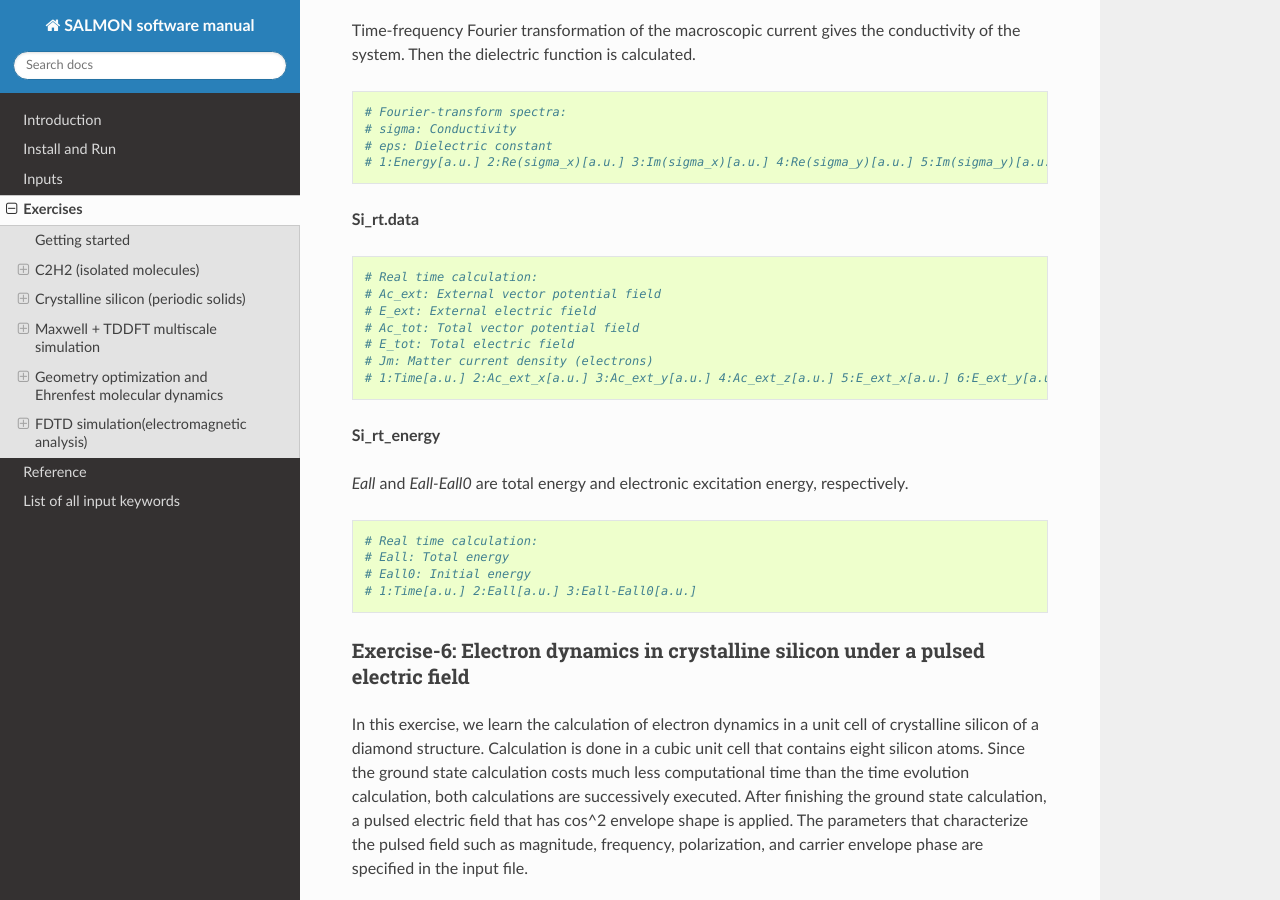
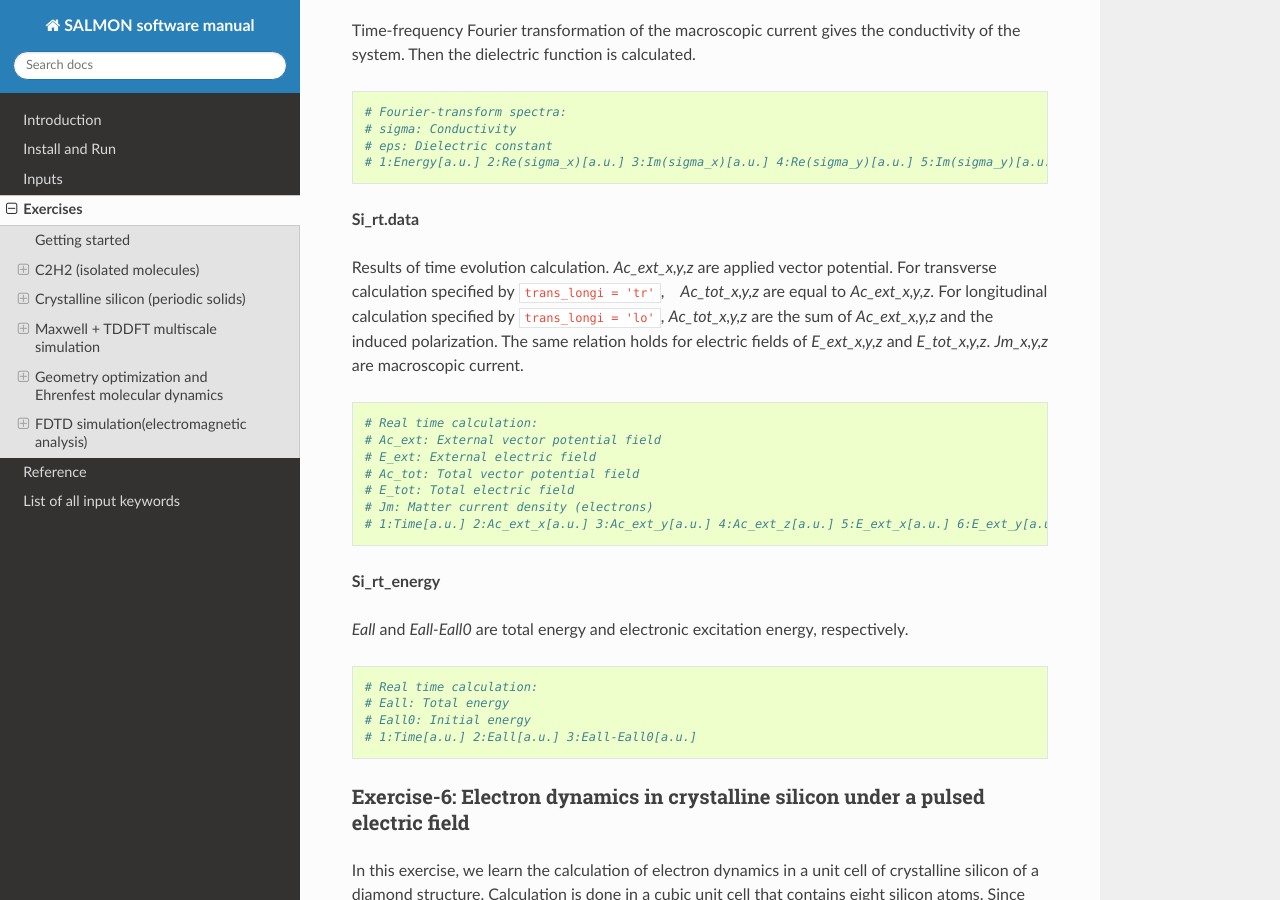
Before and after one commit to SALMON-TDDFT/SALMON-DOCS, a Sphinx documentation site: the page built from source/exercises.rst, in a window 1280 px wide and 900 px high, scrolled down 37742 px. Built offline with Sphinx 7.4.7 and the Read the Docs theme 2.0.0, drawn with Linux system fonts in a browser that asks for light colours; formulas are drawn with MathJax 3.

Commit message:
Update exercises.rst

```diff
--- a/source/exercises.rst
+++ b/source/exercises.rst
@@ -2148,6 +2148,13 @@
    # 1:Energy[a.u.] 2:Re(sigma_x)[a.u.] 3:Im(sigma_x)[a.u.] 4:Re(sigma_y)[a.u.] 5:Im(sigma_y)[a.u.] 6:Re(sigma_z)[a.u.] 7:Im(sigma_z)[a.u.] 8:Re(eps_x)[none] 9:Im(eps_x)[none] 10:Re(eps_y)[none] 11:Im(eps_y)[none] 12:Re(eps_z)[none] 13:Im(eps_z)[none]
 
 **Si_rt.data**
+
+Results of time evolution calculation. *Ac_ext_x,y,z* are applied vector potential.
+For transverse calculation specified by ``trans_longi = 'tr'``,　*Ac_tot_x,y,z* are equal to *Ac_ext_x,y,z*.
+For longitudinal calculation specified by ``trans_longi = 'lo'``,
+*Ac_tot_x,y,z* are the sum of *Ac_ext_x,y,z* and the induced polarization.
+The same relation holds for electric fields of *E_ext_x,y,z* and *E_tot_x,y,z*.
+*Jm_x,y,z* are macroscopic current.
 
 ::
 
```
